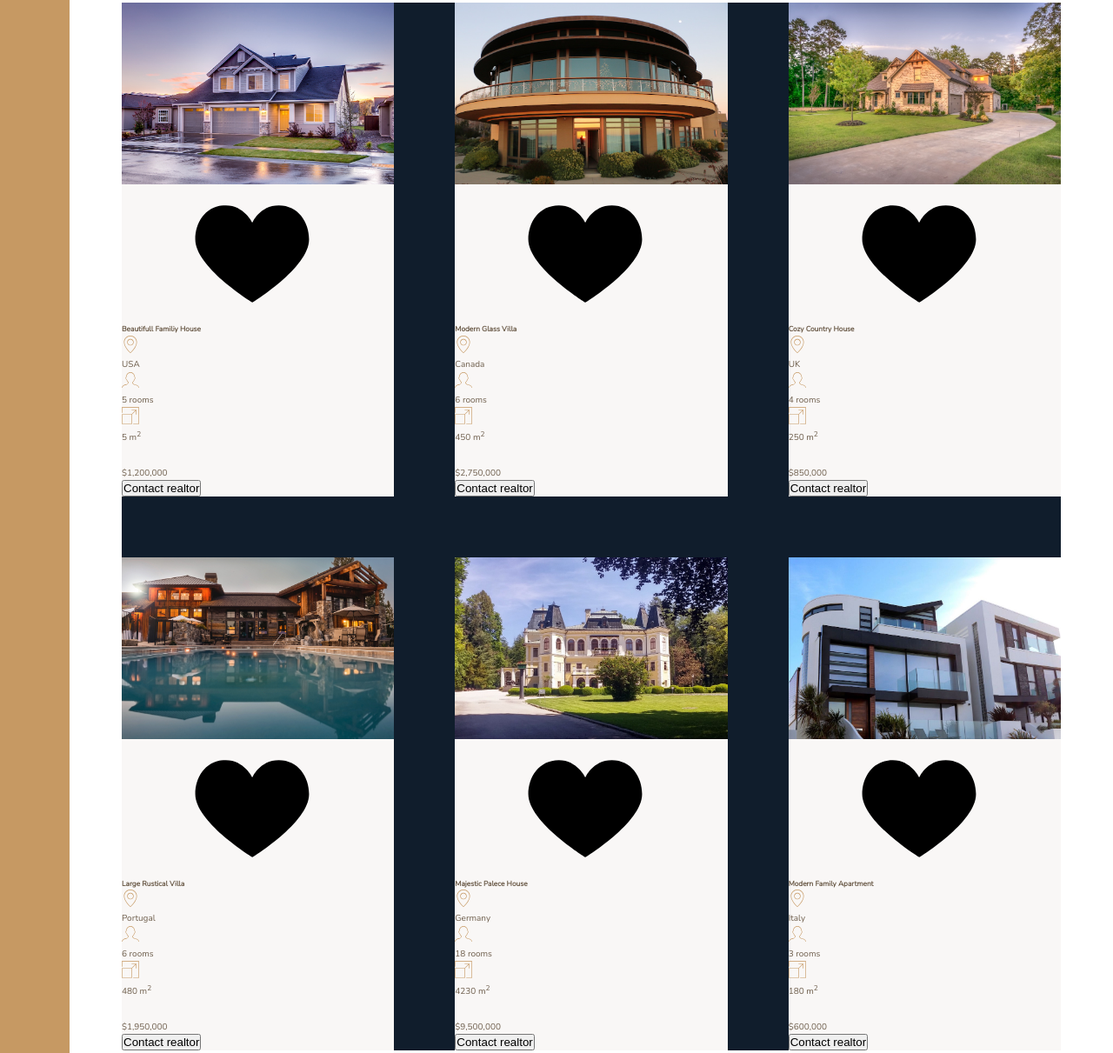
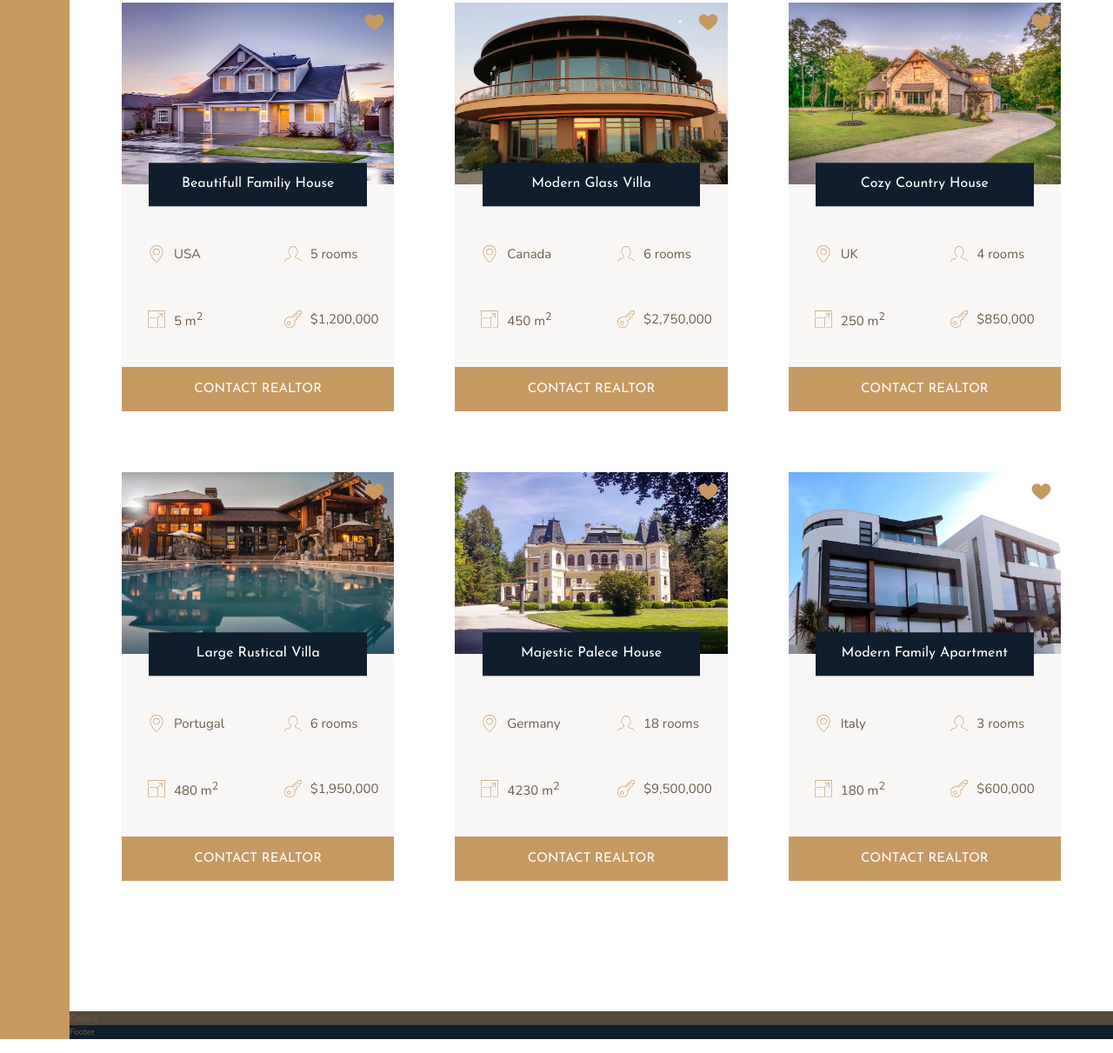
Before and after one commit to gilberto-espinoso/nexter-landing-page, a website: page index.html in a window 1280 px wide. Shown: the part 1667-2878 px from the top of the page at 87% size. Drawn offline with nearby package versions, Linux system fonts and the light colour scheme.

Commit message:
feat: building the homes section - Part 2

```diff
--- a/index.html
+++ b/index.html
@@ -135,11 +135,11 @@
 
         <div class="home__price">
           <svg class="home__like">
-            <use xlink:href="img/sprite.svg#icon-map-key"></use>
+            <use xlink:href="img/sprite.svg#icon-key"></use>
           </svg>
           <p>$1,200,000</p>
         </div>
-        <button class="cta">Contact realtor</button>
+        <button class="btn home__btn">Contact realtor</button>
       </div>
 
       <div class="home">
@@ -172,11 +172,11 @@
 
         <div class="home__price">
           <svg class="home__like">
-            <use xlink:href="img/sprite.svg#icon-map-key"></use>
+            <use xlink:href="img/sprite.svg#icon-key"></use>
           </svg>
           <p>$2,750,000</p>
         </div>
-        <button class="cta">Contact realtor</button>
+        <button class="btn home__btn">Contact realtor</button>
       </div>
 
       <div class="home">
@@ -209,11 +209,11 @@
 
         <div class="home__price">
           <svg class="home__like">
-            <use xlink:href="img/sprite.svg#icon-map-key"></use>
+            <use xlink:href="img/sprite.svg#icon-key"></use>
           </svg>
           <p>$850,000</p>
         </div>
-        <button class="cta">Contact realtor</button>
+        <button class="btn home__btn">Contact realtor</button>
       </div>
 
       <div class="home">
@@ -246,11 +246,11 @@
 
         <div class="home__price">
           <svg class="home__like">
-            <use xlink:href="img/sprite.svg#icon-map-key"></use>
+            <use xlink:href="img/sprite.svg#icon-key"></use>
           </svg>
           <p>$1,950,000</p>
         </div>
-        <button class="cta">Contact realtor</button>
+        <button class="btn home__btn">Contact realtor</button>
       </div>
 
       <div class="home">
@@ -283,11 +283,11 @@
 
         <div class="home__price">
           <svg class="home__like">
-            <use xlink:href="img/sprite.svg#icon-map-key"></use>
+            <use xlink:href="img/sprite.svg#icon-key"></use>
           </svg>
           <p>$9,500,000</p>
         </div>
-        <button class="cta">Contact realtor</button>
+        <button class="btn home__btn">Contact realtor</button>
       </div>
 
       <div class="home">
@@ -320,11 +320,11 @@
 
         <div class="home__price">
           <svg class="home__like">
-            <use xlink:href="img/sprite.svg#icon-map-key"></use>
+            <use xlink:href="img/sprite.svg#icon-key"></use>
           </svg>
           <p>$600,000</p>
         </div>
-        <button class="cta">Contact realtor</button>
+        <button class="btn home__btn">Contact realtor</button>
       </div>
     </section>
 
--- a/sass/_homes.scss
+++ b/sass/_homes.scss
@@ -1,5 +1,4 @@
 .homes {
-  background-color: $color-secondary;
   grid-column: center-start / center-end;
   margin: 15rem 0;
 
@@ -10,28 +9,67 @@
 
 .home {
   background-color: $color-grey-light-1;
+  display: grid;
+  grid-template-columns: repeat(2, 1fr);
+  row-gap: 3.5rem;
 
   &__img {
     width: 100%;
+    grid-row: 1 / 2;
+    grid-column: 1 / -1;
+    z-index: 1;
   }
 
   &__like {
+    grid-row: 1 / 2;
+    grid-column: 2 /3;
+    fill: $color-primary;
+    height: 2.5rem;
+    width: 2.5rem;
+    z-index: 2;
+    justify-self: end;
+    margin: 1rem;
   }
 
   &__name {
+    grid-row: 1 / 2;
+    grid-column: 1 / -1;
+    justify-self: center;
+    align-self: end;
+    width: 80%;
+    font-family: $font-display;
+    font-size: 1.6rem;
+    text-align: center;
+    padding: 1.25rem;
+    background-color: $color-secondary;
+    color: #fff;
+    font-weight: 400;
+    z-index: 3;
+    transform: translateY(50%);
+  }
+
+  &__location,
+  &__rooms {
+    margin-top: 2.5rem;
   }
 
   &__location,
   &__rooms,
   &__area,
   &__price {
+    display: flex;
+    align-items: center;
+    font-size: 1.5rem;
+    margin-left: 2rem;
+
     svg {
       fill: $color-primary;
       height: 2rem;
       width: 2rem;
     }
+  }
 
-    p {
-    }
+  &__btn {
+    grid-column: 1 / -1;
   }
 }
```
Also changed, not shown: css/style.css.
